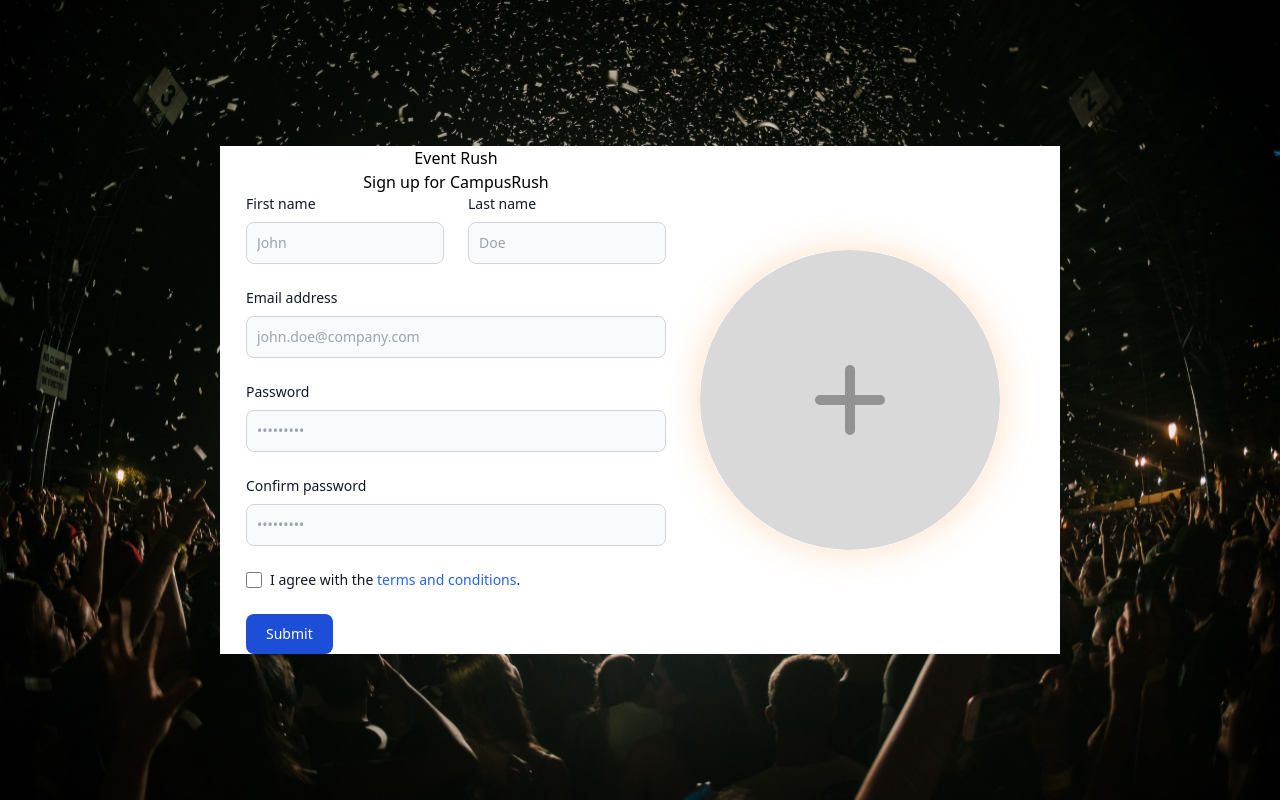
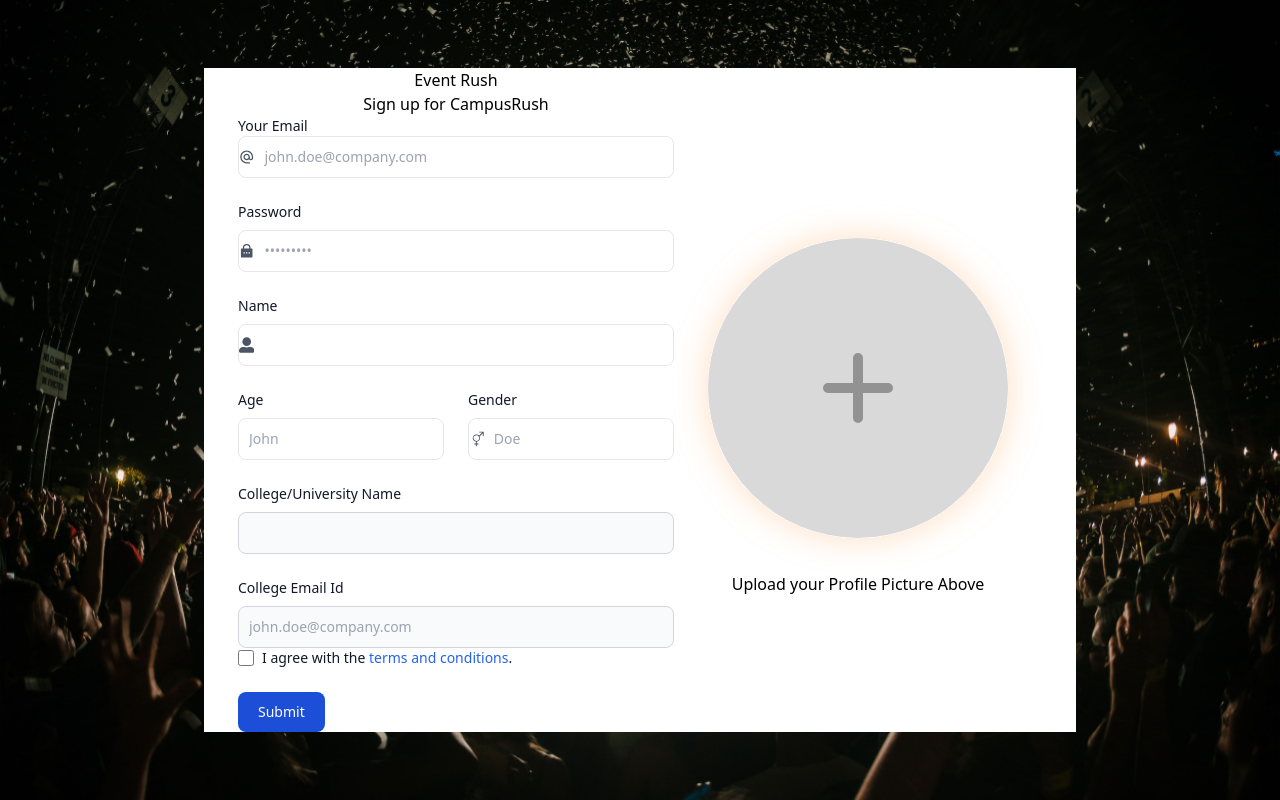
Before and after one commit to HawkingRadiation42/EventRush, a React (Create React App) app in the folder client/: page /signup in a window 1280 px wide. Built offline with nearby package versions, Linux system fonts and the light colour scheme.

Commit message:
Signup additions

```diff
--- a/client/package.json
+++ b/client/package.json
@@ -10,6 +10,7 @@
     "firebase": "^9.9.3",
     "react": "^18.2.0",
     "react-dom": "^18.2.0",
+    "react-icons": "^4.4.0",
     "react-router-dom": "^6.3.0",
     "react-scripts": "5.0.1",
     "web-vitals": "^2.1.4"
--- a/client/src/pages/SignUp.jsx
+++ b/client/src/pages/SignUp.jsx
@@ -1,6 +1,10 @@
 import React from "react";
 import "./SignUp.css";
 import upload from "../assets/UploadPhoto.svg";
+import { MdAlternateEmail } from "react-icons/md";
+import { RiLockPasswordFill } from "react-icons/ri";
+import { FaUserAlt } from "react-icons/fa";
+import { BsGenderAmbiguous } from "react-icons/bs";
 
 const SignUp = () => {
   return (
@@ -10,18 +14,72 @@
           <h1>Event Rush</h1>
           <h2>Sign up for CampusRush</h2>
           <form>
+            <div className="mb-6">
+              <label
+                for="email"
+                className="block text-sm font-medium text-gray-900 "
+              >
+                Your Email
+              </label>
+              <div className="flex items-center border rounded-lg focus:border-blue-500">
+                <MdAlternateEmail className="text-gray-600" />
+                <input
+                  type="email"
+                  id="email"
+                  className="  text-gray-900 text-sm rounded-lg focus:outline-none  block w-full p-2.5 "
+                  placeholder="john.doe@company.com"
+                  required=""
+                />
+              </div>
+            </div>
+            <div className="mb-6">
+              <label
+                for="password"
+                className="block mb-2 text-sm font-medium text-gray-900 "
+              >
+                Password
+              </label>
+              <div className="flex items-center border rounded-lg focus:border-blue-500">
+                <RiLockPasswordFill className="text-gray-600" />
+                <input
+                  type="password"
+                  id="password"
+                  className=" text-gray-900 text-sm rounded-lg focus:ring-blue-500 focus:outline-none block w-full p-2.5 "
+                  placeholder="•••••••••"
+                  required=""
+                />
+              </div>
+            </div>
+            <div className="mb-6">
+              <label
+                for="password"
+                className="block mb-2 text-sm font-medium text-gray-900 "
+              >
+                Name
+              </label>
+              <div className="flex items-center border focus:border-blue-500 rounded-lg">
+                <FaUserAlt className="text-gray-600" />
+                <input
+                  type="text"
+                  id="name"
+                  className=" text-gray-900 text-sm rounded-lg focus:ring-blue-500 focus:outline-none block w-full p-2.5 "
+                  required=""
+                />
+              </div>
+            </div>
             <div className="grid gap-6 mb-6 md:grid-cols-2">
               <div>
                 <label
                   for="first_name"
-                  className="block mb-2 text-sm font-medium text-gray-900 dark:text-gray-300"
+                  className="block mb-2 text-sm font-medium text-gray-900"
                 >
-                  First name
+                  Age
                 </label>
+
                 <input
                   type="text"
                   id="first_name"
-                  className="bg-gray-50 border border-gray-300 text-gray-900 text-sm rounded-lg focus:ring-blue-500 focus:border-blue-500 block w-full p-2.5 "
+                  className=" border text-gray-900 text-sm rounded-lg focus:ring-blue-500 focus:border-blue-500 block w-full p-2.5 "
                   placeholder="John"
                   required=""
                 />
@@ -31,24 +89,44 @@
                   for="last_name"
                   className="block mb-2 text-sm font-medium text-gray-900 "
                 >
-                  Last name
+                  Gender
                 </label>
+                <div className="flex items-center border focus:border-blue-500 rounded-lg">
+                  <BsGenderAmbiguous className="text-gray-600" />
                   <input
                     type="text"
                     id="last_name"
-                  className="bg-gray-50 border border-gray-300 text-gray-900 text-sm rounded-lg focus:ring-blue-500 focus:border-blue-500 block w-full p-2.5 "
+                    className=" text-gray-900 text-sm rounded-lg focus:ring-blue-500 focus:outline-none block w-full p-2.5 "
                     placeholder="Doe"
                     required=""
                   />
                 </div>
               </div>
+            </div>
+
             <div className="mb-6">
               <label
-                for="email"
+                for="confirm_password"
                 className="block mb-2 text-sm font-medium text-gray-900 "
               >
-                Email address
+                College/University Name
               </label>
+              <input
+                type="text"
+                id="college"
+                className="bg-gray-50 border border-gray-300 text-gray-900 text-sm rounded-lg focus:ring-blue-500 focus:border-blue-500 block w-full p-2.5 "
+                placeholder=""
+                required=""
+              />
+            </div>
+            <div className="mb-2">
+              <label
+                for="email"
+                className="block text-sm font-medium text-gray-900 "
+              >
+                College Email Id
+              </label>
+            </div>
             <input
               type="email"
               id="email"
@@ -56,37 +134,6 @@
               placeholder="john.doe@company.com"
               required=""
             />
-            </div>
-            <div className="mb-6">
-              <label
-                for="password"
-                className="block mb-2 text-sm font-medium text-gray-900 "
-              >
-                Password
-              </label>
-              <input
-                type="password"
-                id="password"
-                className="bg-gray-50 border border-gray-300 text-gray-900 text-sm rounded-lg focus:ring-blue-500 focus:border-blue-500 block w-full p-2.5 "
-                placeholder="•••••••••"
-                required=""
-              />
-            </div>
-            <div className="mb-6">
-              <label
-                for="confirm_password"
-                className="block mb-2 text-sm font-medium text-gray-900 "
-              >
-                Confirm password
-              </label>
-              <input
-                type="password"
-                id="confirm_password"
-                className="bg-gray-50 border border-gray-300 text-gray-900 text-sm rounded-lg focus:ring-blue-500 focus:border-blue-500 block w-full p-2.5 "
-                placeholder="•••••••••"
-                required=""
-              />
-            </div>
             <div className="flex items-start mb-6">
               <div className="flex items-center h-5">
                 <input
@@ -122,7 +169,10 @@
         <div>
           <hr />
         </div>
-        <img src={upload} />
+        <div className="flex flex-col">
+          <img src={upload} alt="img" />
+          <p className="text-center">Upload your Profile Picture Above</p>
+        </div>
       </div>
     </div>
   );
```
Also changed, not shown: 1 other file (tests, documents, lock files or other folders). Lines whose indentation alone changed are shown as unchanged.
